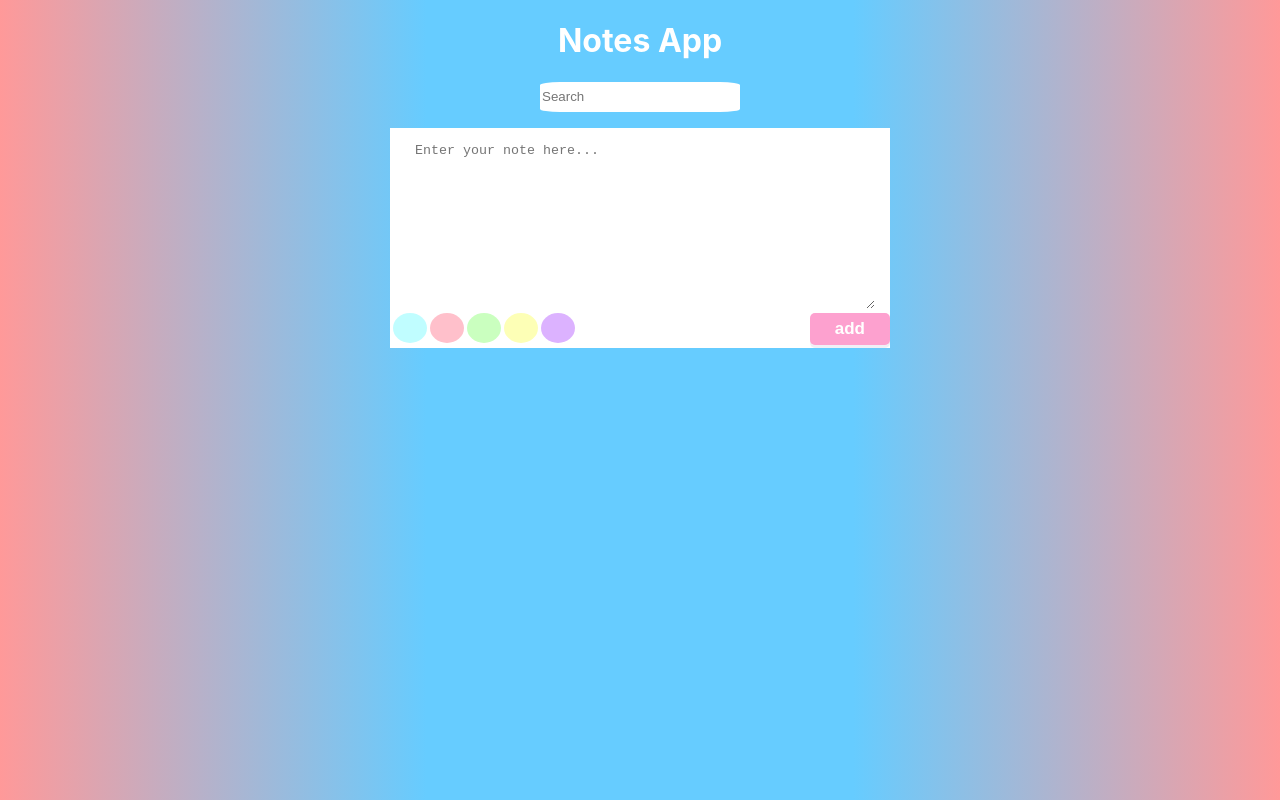
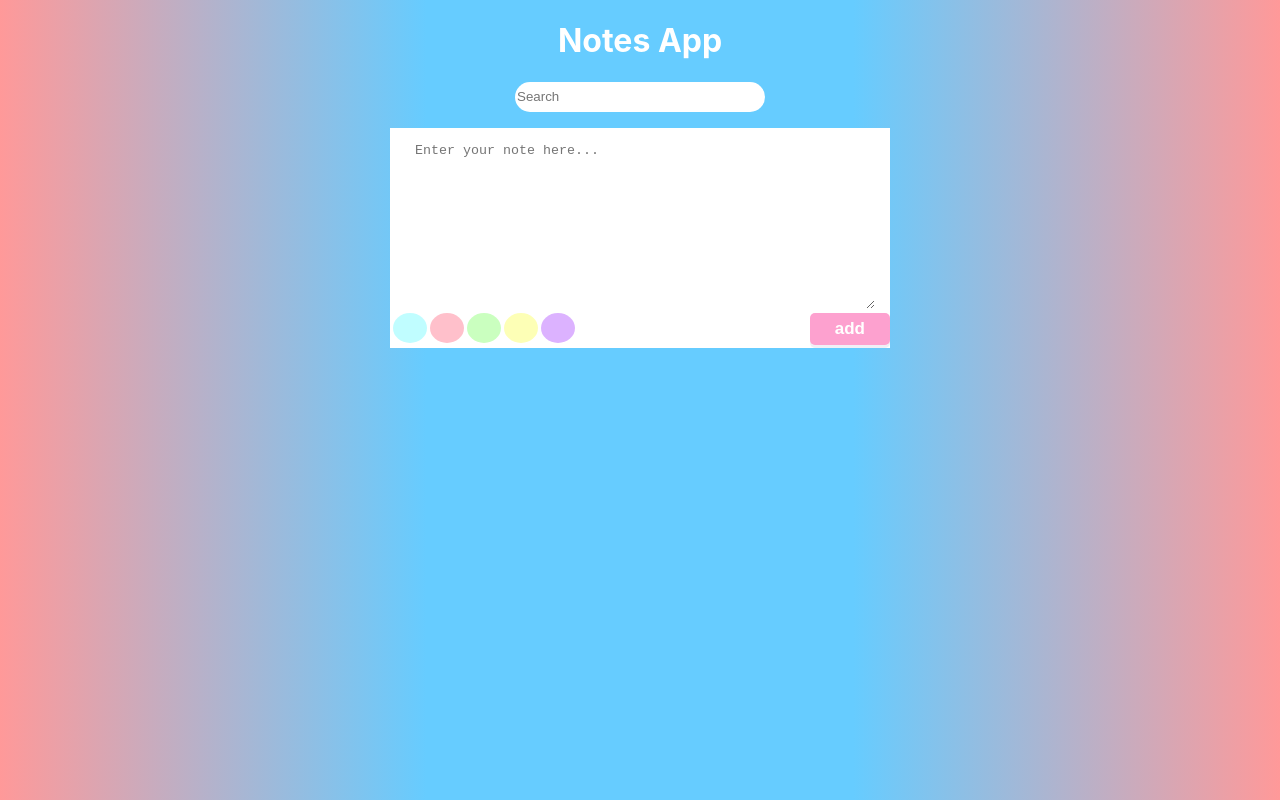
Before and after one commit to Eda-Inal/note-app, a React (Create React App) app: page / in a window 1280 px wide. Built offline with nearby package versions, Linux system fonts and the light colour scheme.

Commit message:
changed some styles

```diff
--- a/src/App.css
+++ b/src/App.css
@@ -137,9 +137,13 @@ text-align: center;
   cursor: pointer;
 }
 .search{
-  border-radius: 10%;
-  width: 200px;
+
+  width: 250px;
   height: 30px;
+  border-radius: 15px;
+  border: none;
+  background-color: #ffffff;
+  cursor: pointer;
   margin-bottom: 1rem;
   outline: none;
   border: none;
--- a/src/components/TextArea.jsx
+++ b/src/components/TextArea.jsx
@@ -64,11 +64,6 @@ function TextArea() {
               </div>
             ))}
 
-
-            {/* <div className='blue color' onClick={(e)=> handleLi(e.target.id)}  id='blue'></div>
-  <div className='pink color ' onClick={(e)=> handleLi(e.target.id)} id='pink'></div>
-  <div className='green color' onClick={(e)=> handleLi(e.target.id)}id='green'></div>
-  <div className='yellow color' onClick={(e)=> handleLi(e.target.id)} id='yellow'></div> */}
           </div>
           <div><button onClick={handleClick}>add</button></div>
 
```
